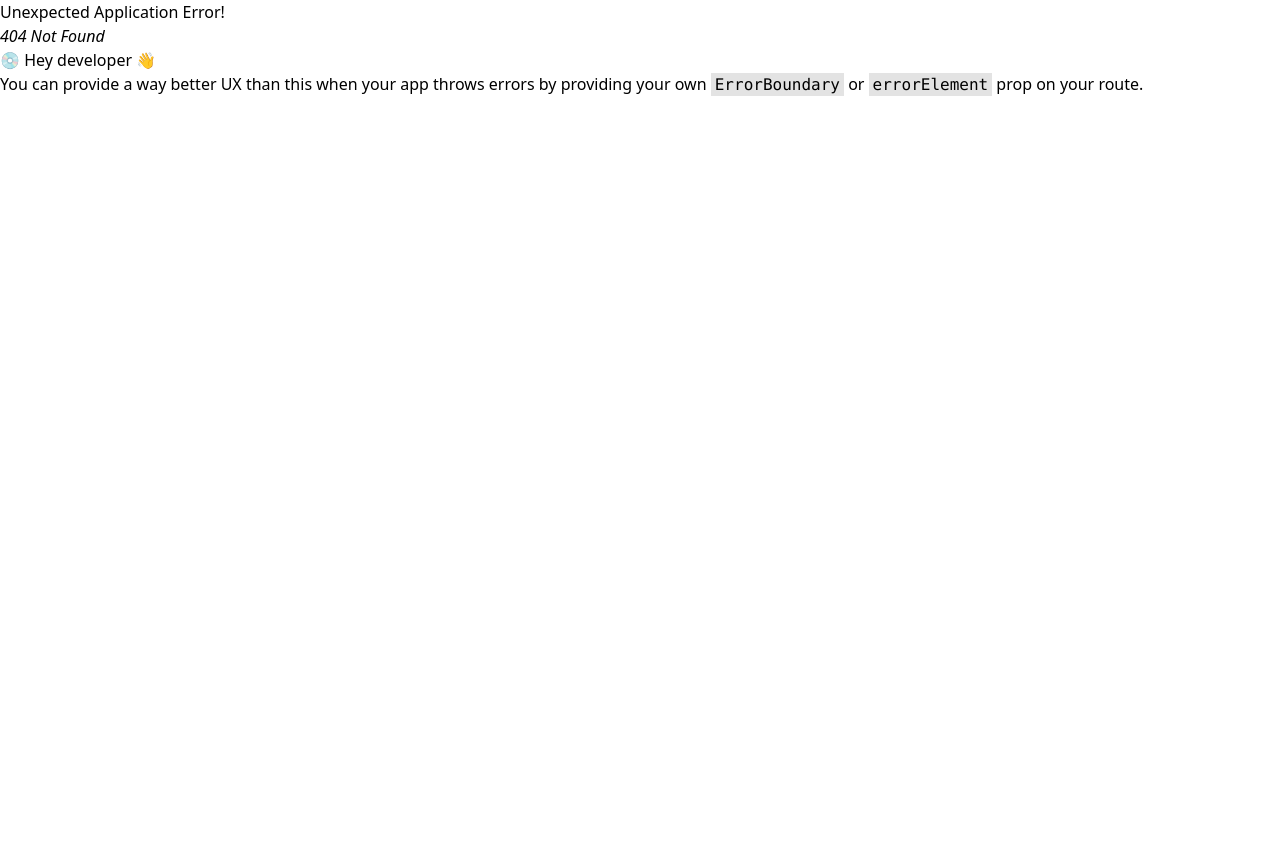
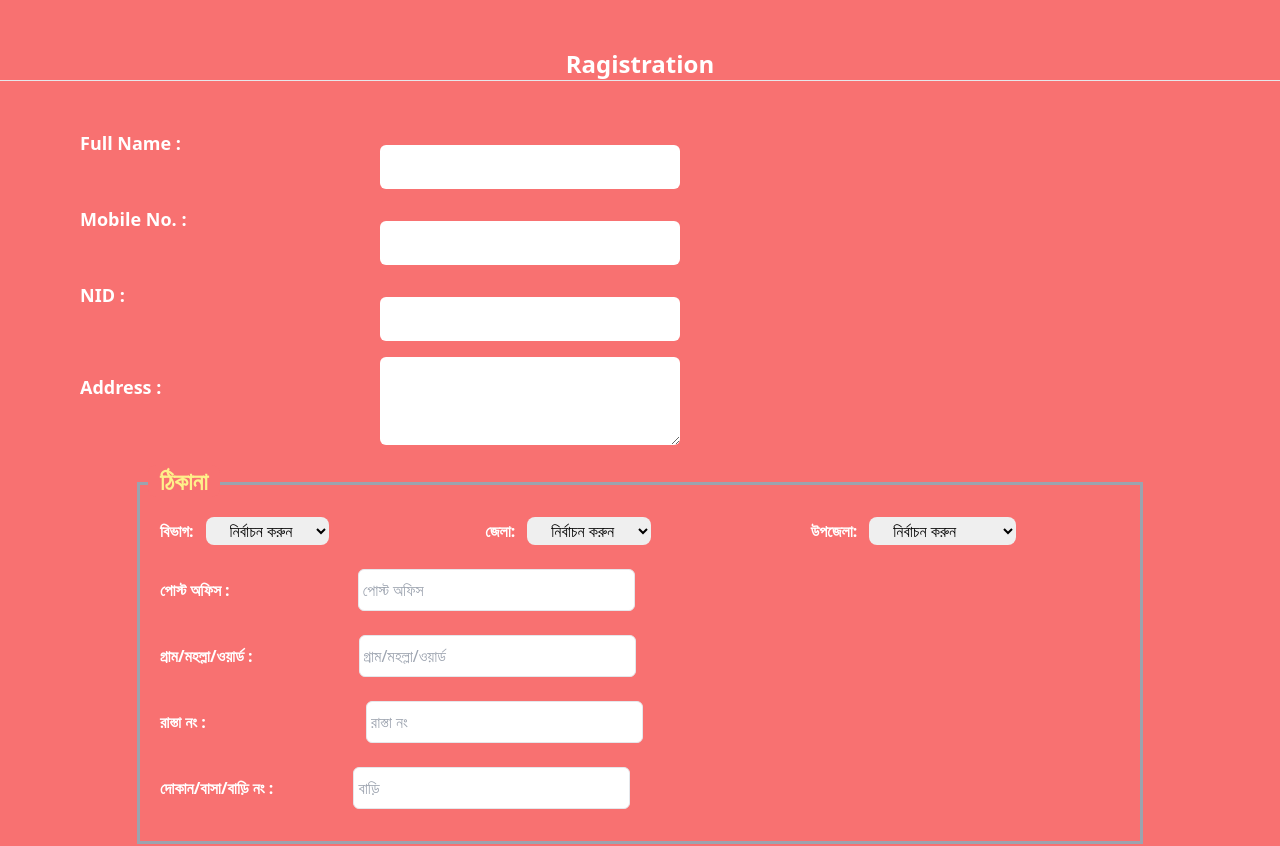
Before and after one commit to alim84/housewife, a React (Vite) app: page /registration in a window 1280 px wide. Before the commit this address had no page. Shown: the top 846 px of the page. Before the commit the page ends 800 px from the top, so only its background shows below. Built offline with nearby package versions, Linux system fonts and the light colour scheme.

Commit message:
Registration Work

```diff
--- a/src/App.jsx
+++ b/src/App.jsx
@@ -28,12 +28,14 @@ import UserDashboard from "./component/userLogin/UserDashboard";
 import PersonalInfo from "./component/userLogin/PersonalInfo";
 import MyOrders from "./component/userLogin/MyOrders";
 import Profile from "./component/userLogin/Profile";
+import Registration from "./component/Registration";
 
 
 const router = createBrowserRouter(
   createRoutesFromElements(
     <>
       <Route path="/postitem" element={<PostItem />} />
+      <Route path="/registration" element={<Registration />} />
       <Route path="/" element={<Rootlayout />}>
         <Route index element={<Home />} />
         <Route path="cake" element={<Cake />} />
--- a/src/component/Registration.jsx
+++ b/src/component/Registration.jsx
@@ -1,11 +1,183 @@
-
+import divisionss from "../json/Division.json";
+import districtss from "../json/Districts.json";
+import upzilass from "../json/Upazias.json";
+import { useEffect, useState } from "react";
 
 const Registration = () => {
-    return (
-        <div>
-            Hi
+  let [divisions, setDivisions] = useState([]);
+  let [districts, setDistricts] = useState([]);
+  let [upzilas, setUpzila] = useState([]);
+
+  let handleDivision = (e) => {
+    setDivisions(e.target.value);
+  };
+
+  let handleDistrict = (e) => {
+    setDistricts(e.target.value);
+  };
+  let handleUpazila = (e) => {
+    setUpzila(e.target.value);
+  };
+  useEffect(() => {
+    setDivisions(divisionss);
+  }, []);
+  useEffect(() => {
+    setDistricts(districtss);
+  }, []);
+  useEffect(() => {
+    setUpzila(upzilass);
+  }, []);
+
+  return (
+    <>
+      <div className="container mx-auto bg-red-400 shadow-lg shadow-gray-500">
+        <h2 className="text-2xl text-white font-bold text-center py-12">
+          Ragistration
+          <hr />
+        </h2>
+        <div className="text-justify ">
+          <div className=" text-lg  grid grid-cols-4 ml-20">
+            <level className="mr-6 font-bold text-white">Full Name :</level>
+            <input
+              className="my-4 py-2 px-2 rounded-md focus:outline-none focus:ring focus:border-green-800"
+              type="text"
+            ></input>
+          </div>
+          <div className=" text-lg  grid grid-cols-4 ml-20">
+            <level className="mr-6 font-bold text-white">Mobile No. :</level>
+            <input
+              className="my-4 py-2 px-2 rounded-md focus:outline-none focus:ring focus:border-green-800"
+              type="text"
+            ></input>
+          </div>
+          <div className=" text-lg  grid grid-cols-4 ml-20">
+            <level className="mr-6 font-bold text-white">NID :</level>
+            <input
+              className="my-4 py-2 px-2 rounded-md focus:outline-none focus:ring focus:border-green-800"
+              type="text"
+            ></input>
+          </div>
+          <div className=" text-lg grid grid-cols-4 ml-20">
+            <level className="my-4 font-bold text-white mr-4">Address :</level>
+            <textarea
+              className=" py-4 px-2  rounded-md focus:outline-none focus:ring focus:border-green-800"
+              type="text"
+            ></textarea>
+          </div>
         </div>
-    );
+
+        <div className=" relative mx-auto gap-20 mt-10 p-5 outline-gray-400 outline outline-3 w-[1000px]">
+          <div className="grid grid-cols-3 gap-4">
+            <div className="py-3">
+              <level className="text-white font-semibold">বিভাগ:</level>
+              <select
+                className="rounded-lg ml-3 border-none hover:border-indigo-300 py-[2px] px-5"
+                id="division"
+                name="division"
+                onChange={handleDivision}
+              >
+                {divisions.map((item) => (
+                  <option key={item} value={item.division_name}>
+                    {item.division_name}
+                  </option>
+                ))}
+              </select>
+            </div>
+            <div className="py-3">
+              <level className="text-white font-semibold">জেলা:</level>
+              <select
+                className="rounded-lg ml-3 border-none hover:border-indigo-300 py-[2px] px-5"
+                id="dist"
+                name="dist"
+                onChange={handleDistrict}
+              >
+                {districts.map((item) => (
+                  <option key={item} value={item.district_name}>
+                    {item.district_name}
+                  </option>
+                ))}
+              </select>
+            </div>
+
+            <div className="py-3">
+              <level className="text-white font-semibold">উপজেলা:</level>
+              <select
+                className="rounded-lg ml-3 border-none hover:border-indigo-300 py-[2px] px-5"
+                id="upzila"
+                name="upzila"
+                onChange={handleUpazila}
+              >
+                {upzilas.map((item) => (
+                  <option key={item} value={item.upazila_name}>
+                    {item.upazila_name}
+                  </option>
+                ))}
+              </select>
+            </div>
+          </div>
+
+          <div className="py-3 ">
+            <h3 className=" absolute translate-y-[-20px] text-2xl font-bold text-yellow-200 bg-red-400 rounded-lg ml-2 px-3 top-0 left-0">
+              ঠিকানা{" "}
+            </h3>
+            <level className="text-white font-semibold">পোস্ট অফিস :</level>
+            <input
+              className="py-2 px-10 rounded-md ml-32 pl-1 border outline-1 hover:outline-indigo-600 focus:outline-none focus:ring focus:border-green-800 "
+              placeholder="পোস্ট অফিস "
+              type="text"
+              name="name"
+            ></input>
+          </div>
+          <div className="py-3">
+            <level className="text-white font-semibold">
+              গ্রাম/মহল্লা/ওয়ার্ড :
+            </level>
+            <input
+              className="py-2 px-10 rounded-md ml-[106px] pl-1 border outline-1 hover:outline-indigo-600  focus:outline-none focus:ring focus:border-green-800"
+              placeholder="গ্রাম/মহল্লা/ওয়ার্ড "
+              type="text"
+              name="name"
+            ></input>
+          </div>
+          <div className="py-3">
+            <level className="text-white font-semibold">রাস্তা নং :</level>
+            <input
+              className="py-2 px-10 rounded-md ml-40 border pl-1 outline-1 hover:outline-indigo-600 focus:outline-none focus:ring focus:border-green-800 "
+              placeholder="রাস্তা নং"
+              type="text"
+              name="name"
+            ></input>
+          </div>
+          <div className="py-3 ">
+            <level className="text-white font-semibold">
+              দোকান/বাসা/বাড়ি নং :
+            </level>
+            <input
+              className="py-2 px-10 rounded-md ml-20  pl-1 border outline-1 hover:outline-indigo-600 focus:outline-none focus:ring focus:border-green-800 "
+              placeholder="বাড়ি"
+              type="text"
+              name="name"
+            ></input>
+          </div>
+        </div>
+        <div className="text-center text-white font-bold">
+          <level className="px-4">আপলোড ছবি</level>
+          <input className="mt-4 text-center  " type="file"></input>
+          <p className="text-[12px] mb-[50px]">
+            পাসপোর্ট সাইজের ছবি [300X300 Pixel]{" "}
+          </p>
+        </div>
+        <div className="pb-20">
+          <button
+            className="flex mx-auto py-3 px-32  bg-white rounded-md text-red-500 font-bold hover:bg-green-800 "
+            type="submit"
+          >
+            Submit
+          </button>
+        </div>
+      </div>
+    </>
+  );
 };
 
 export default Registration;
```
